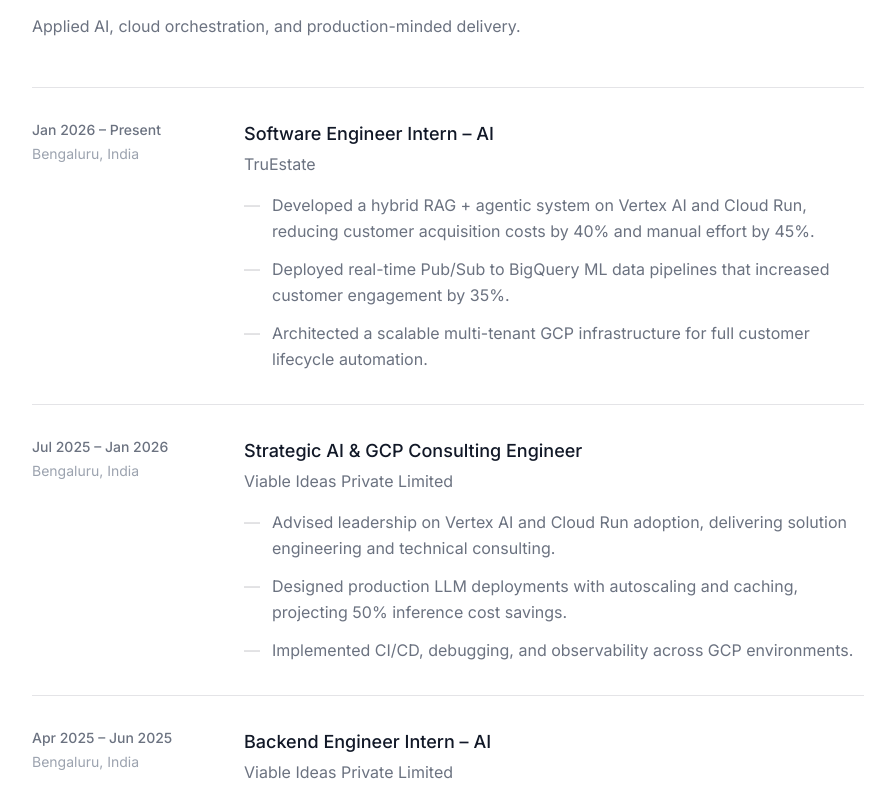
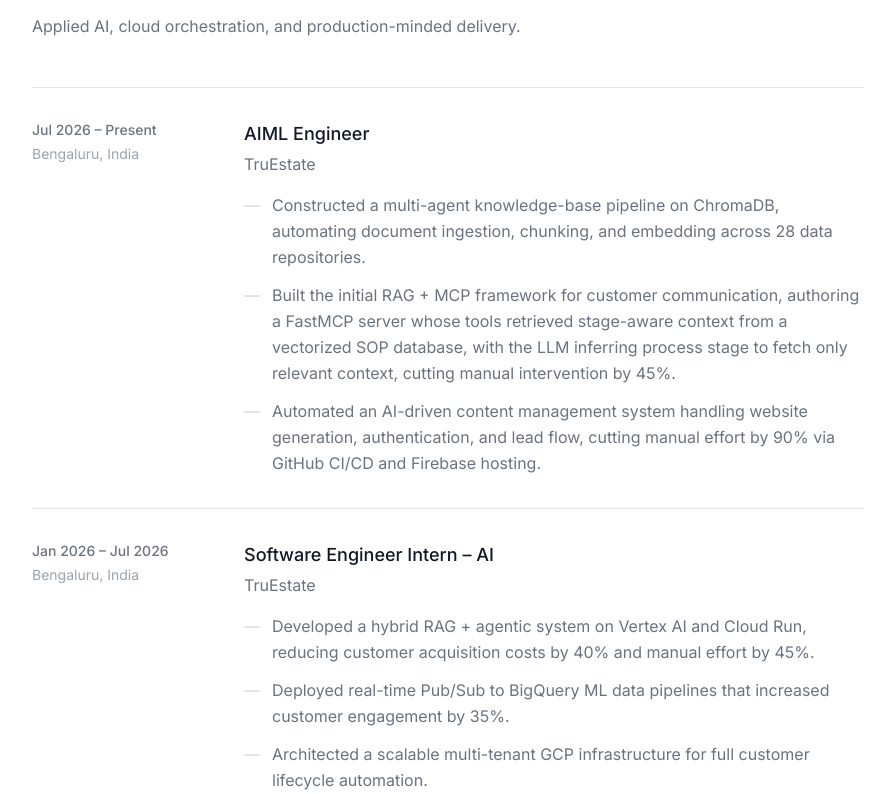
Before and after one commit to adityagirishh/adityagirishh.github.io, a React (Vite) app: page / in a window 1280 px wide. Shown: the part 2006-2800 px from the top of the page, without its empty margins (192-1087 px from the left). Built offline with nearby package versions, Linux system fonts and the light colour scheme.

Commit message:
Modify experience entries in data.js
Updated experience details for AIML Engineer role and adjusted internship period.

```diff
--- a/src/data.js
+++ b/src/data.js
@@ -15,9 +15,20 @@
 
 export const experience = [
   {
+    role: 'AIML Engineer',
+    company: 'TruEstate',
+    period: 'Jul 2026 – Present',
+    location: 'Bengaluru, India',
+    bullets: [
+      'Constructed a multi-agent knowledge-base pipeline on ChromaDB, automating document ingestion, chunking, and embedding across 28 data repositories.',
+'Built the initial RAG + MCP framework for customer communication, authoring a FastMCP server whose tools retrieved stage-aware context from a vectorized SOP database, with the LLM inferring process stage to fetch only relevant context, cutting manual intervention by 45%.',
+'Automated an AI-driven content management system handling website generation, authentication, and lead flow, cutting manual effort by 90% via GitHub CI/CD and Firebase hosting.'
+    ]
+  },
+  {
     role: 'Software Engineer Intern – AI',
     company: 'TruEstate',
-    period: 'Jan 2026 – Present',
+    period: 'Jan 2026 – Jul 2026',
     location: 'Bengaluru, India',
     bullets: [
       'Developed a hybrid RAG + agentic system on Vertex AI and Cloud Run, reducing customer acquisition costs by 40% and manual effort by 45%.',
```
